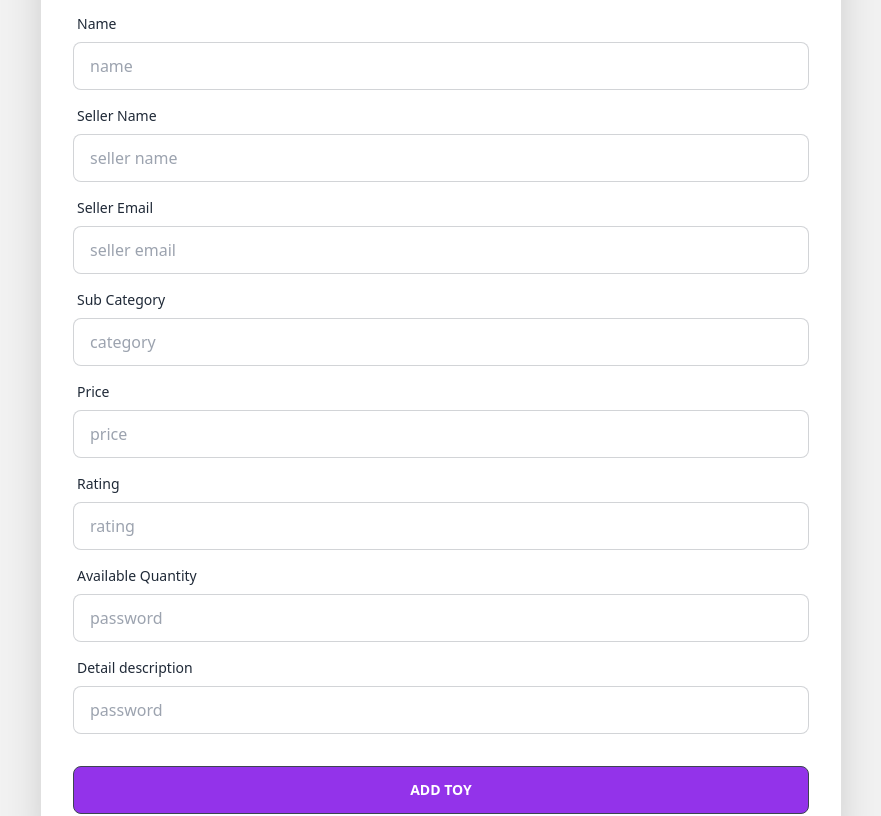
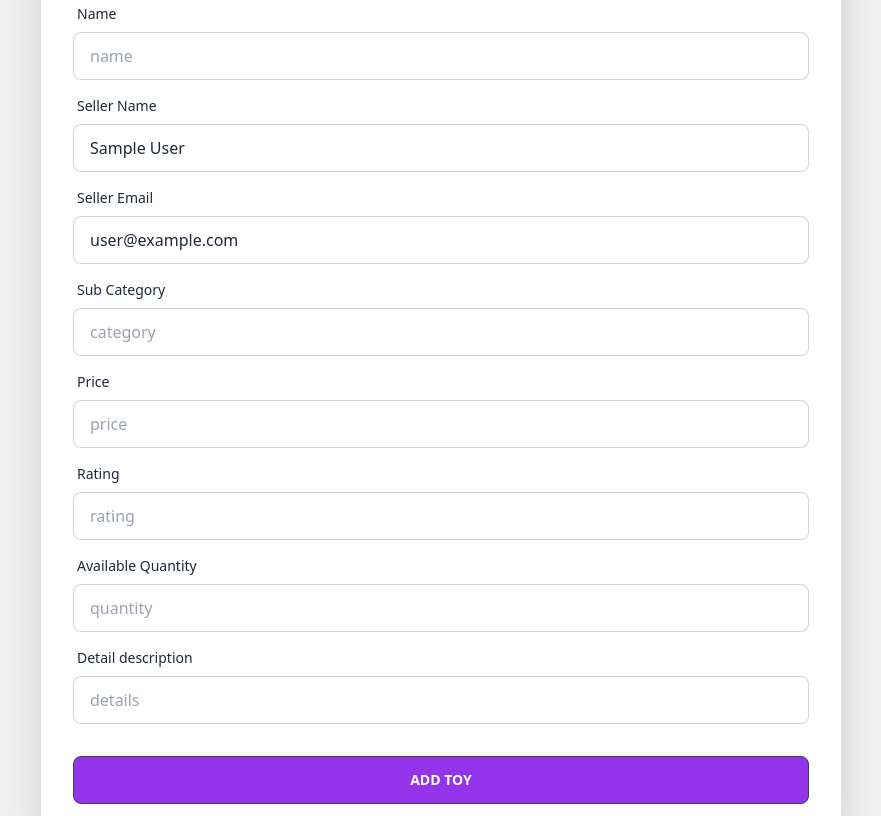
Before and after one commit to hassansabbir/hero-dungeon-client, a React (Vite) app: page /addAToy in a window 1280 px wide. Shown: the part 341-1157 px from the top of the page, without its empty margins (199-1080 px from the left). Built offline with nearby package versions, Linux system fonts and the light colour scheme; no server answers; sample sign-in values are in the browser's storage.

Commit message:
successfully custom toy added

```diff
--- a/src/Pages/AddAToy/AddAToy.jsx
+++ b/src/Pages/AddAToy/AddAToy.jsx
@@ -1,6 +1,47 @@
+import { useContext } from "react";
+import { AuthContext } from "../../providers/AuthProvider";
+
 const AddAToy = () => {
+  const { user } = useContext(AuthContext);
+
+  const addAToy = (event) => {
+    event.preventDefault();
+    const form = event.target;
+    const photo = form.photo.value;
+    const name = form.name.value;
+    const sellerName = form.sellerName.value;
+    const sellerEmail = form.sellerEmail.value;
+    const category = form.category.value;
+    const price = form.price.value;
+    const rating = form.rating.value;
+    const quantity = form.quantity.value;
+    const details = form.details.value;
+    const newToy = {
+      photo,
+      name,
+      sellerName,
+      sellerEmail,
+      category,
+      price,
+      rating,
+      quantity,
+      details,
+    };
+    console.log(newToy);
+
+    fetch("http://localhost:5000/allToys", {
+      method: "POST",
+      headers: { "content-type": "application/json" },
+      body: JSON.stringify(newToy),
+    })
+      .then((res) => res.json())
+      .then((data) => {
+        console.log(data);
+      });
+  };
+
   return (
-    <div className="hero bg-base-200">
+    <form onSubmit={addAToy} className="hero bg-base-200">
       <div className="hero-content  ">
         <div className="card shadow-2xl bg-base-100">
           <h1 className="text-5xl text-purple-600 text-center my-5 font-bold">
@@ -36,6 +77,7 @@ const AddAToy = () => {
               <input
                 type="text"
                 name="sellerName"
+                defaultValue={user?.displayName}
                 placeholder="seller name"
                 className="input input-bordered"
               />
@@ -47,6 +89,7 @@ const AddAToy = () => {
               <input
                 type="text"
                 name="sellerEmail"
+                defaultValue={user?.email}
                 placeholder="seller email"
                 className="input input-bordered"
               />
@@ -91,7 +134,7 @@ const AddAToy = () => {
               <input
                 type="text"
                 name="quantity"
-                placeholder="password"
+                placeholder="quantity"
                 className="input input-bordered"
               />
             </div>
@@ -101,7 +144,8 @@ const AddAToy = () => {
               </label>
               <input
                 type="text"
-                placeholder="password"
+                name="details"
+                placeholder="details"
                 className="input input-bordered"
               />
             </div>
@@ -111,7 +155,7 @@ const AddAToy = () => {
           </div>
         </div>
       </div>
-    </div>
+    </form>
   );
 };
 
--- /dev/null
+++ b/src/Pages/MyToys/MyToys.jsx
@@ -0,0 +1,9 @@
+const MyToys = () => {
+  return (
+    <div>
+      <h2>This is My toys.</h2>
+    </div>
+  );
+};
+
+export default MyToys;
--- a/src/Router/Router.jsx
+++ b/src/Router/Router.jsx
@@ -7,6 +7,7 @@ import Blogs from "../Pages/Blogs/Blogs";
 import Login from "../Pages/Login/Login";
 import Register from "../Pages/Register/Register";
 import PrivetRout from "./PrivetRout";
+import MyToys from "../Pages/MyToys/MyToys";
 
 const router = createBrowserRouter([
   {
@@ -30,6 +31,10 @@ const router = createBrowserRouter([
         ),
       },
       {
+        path: "/myToys",
+        element: <MyToys></MyToys>,
+      },
+      {
         path: "/blogs",
         element: <Blogs></Blogs>,
       },
--- a/src/Shared/Navbar/Navbar.jsx
+++ b/src/Shared/Navbar/Navbar.jsx
@@ -25,6 +25,11 @@ const Navbar = () => {
       <li>
         <Link to="/addAToy">Add A Toy</Link>
       </li>
+      {user?.email && (
+        <li>
+          <Link to="/myToys">My Toys</Link>
+        </li>
+      )}
       <li>
         <Link to="/blogs">Blogs</Link>
       </li>
@@ -76,7 +81,7 @@ const Navbar = () => {
             />
           )}
         </div>
-        {user ? (
+        {user?.email ? (
           <Link to="/">
             <button
               onClick={handleSignOut}
```
